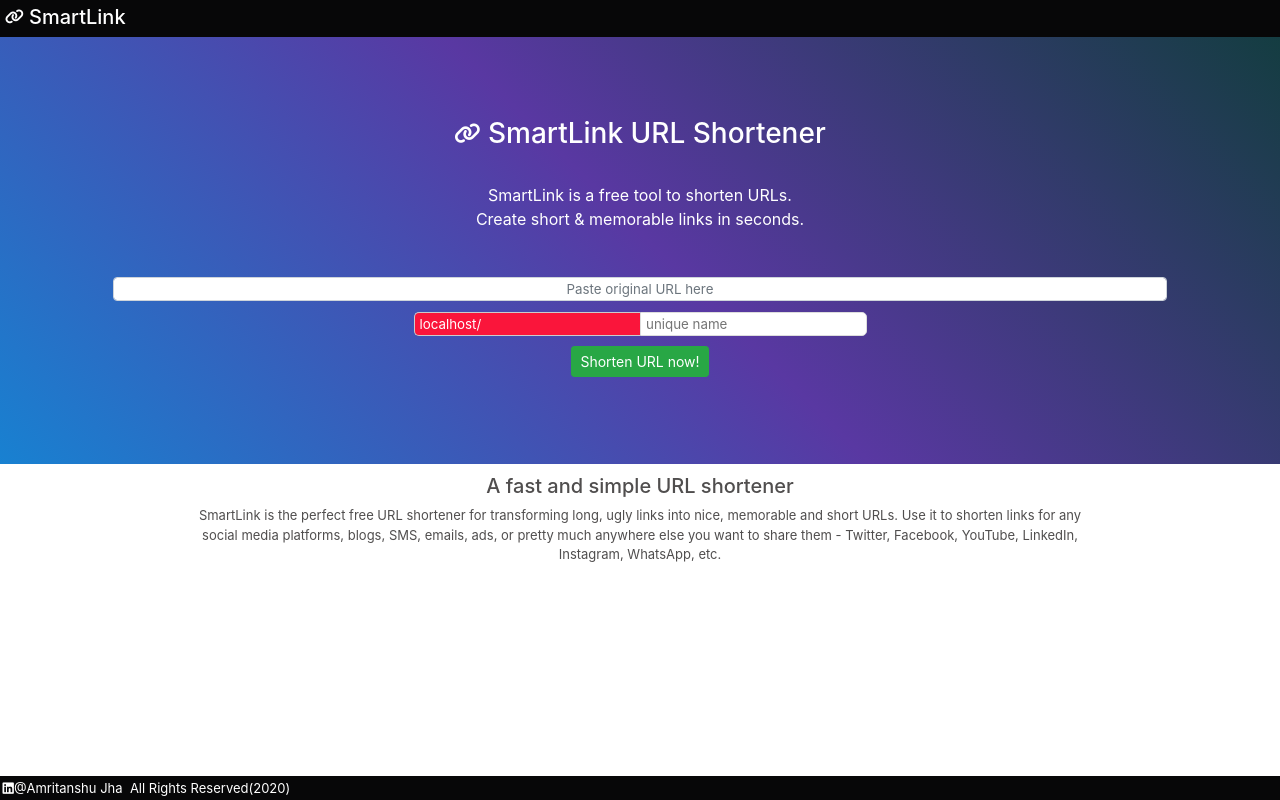
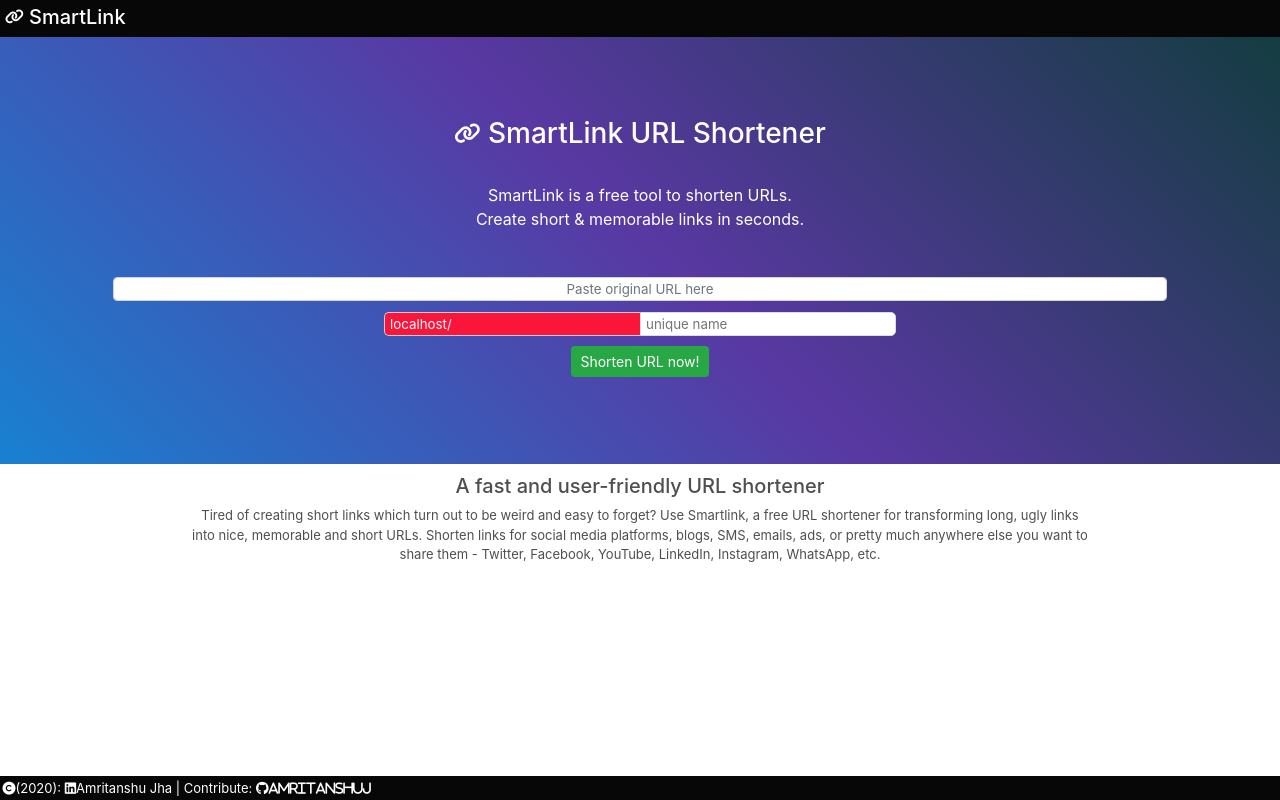
Before and after one commit to amritanshuj/SmartLink-URL-Shortener, a website: page public/index.html in a window 1280 px wide. Drawn offline with nearby package versions, Linux system fonts and the light colour scheme.

Commit message:
Fixing Design Issues

```diff
--- a/public/index.html
+++ b/public/index.html
@@ -26,21 +26,21 @@
             id="paste-url"
             placeholder="Paste original URL here">
 
-            <div><input disabled class="base-url" value=""><input required class="unique-input" id="unique-name"
+            <div id="full-url"><input disabled class="base-url" value=""><input required class="unique-input" id="unique-name"
              type="text" placeholder="unique name"></div>
             <div id='status'><button class="btn btn-success btn-sm">Shorten URL now!</button></div>
             <div id="confirmationShow"></div>
         </form>
         </main>
         <div id="details"><div id="inner">
-            <h5>A fast and simple URL shortener</h5>
-            <p>SmartLink is the perfect free URL shortener for transforming long, ugly links into nice, memorable and short URLs. Use it to shorten links for any social media platforms, blogs, SMS, emails, ads, or pretty much anywhere else you want to share them - Twitter, Facebook, YouTube, LinkedIn, Instagram, WhatsApp, etc.</p>
+            <h5>A fast and user-friendly URL shortener</h5>
+            <p>Tired of creating short links which turn out to be weird and easy to forget? Use Smartlink, a free URL shortener for transforming long, ugly links into nice, memorable and short URLs. Shorten links for social media platforms, blogs, SMS, emails, ads, or pretty much anywhere else you want to share them - Twitter, Facebook, YouTube, LinkedIn, Instagram, WhatsApp, etc.</p>
         </div></div>
     </body>
 
     <footer>
         <div id="foot">
-            <span><a href="https://www.linkedin.com/in/amritanshu-jha/" target="_blank"><i class="fab fa-linkedin"></i>@Amritanshu Jha</a>&nbsp; All Rights Reserved(2020)</span>
+            <span><i class="fas fa-copyright"></i>(2020):&nbsp;<a href="https://www.linkedin.com/in/amritanshu-jha/" target="_blank"><i class="fab fa-linkedin"></i>Amritanshu Jha</a>&nbsp;|&nbsp;Contribute:&nbsp;<i class="fab fa-github"><a href="https://github.com/amritanshuj/SmartLink-URL-Shortener" target="_blank">amritanshuj</a></i></span>
         </div>
     </footer>
 
--- a/public/style.css
+++ b/public/style.css
@@ -53,6 +53,11 @@
     margin-top :2px;
     color: rgb(255, 255, 255);
 }
+
+#full-url{
+    width: 40vw;
+}
+
 .base-url{
     display: inline;
     padding: 5px;
@@ -136,4 +141,7 @@
     #paste-url{
         margin-top: 10px;
     }
+    #toast{
+        bottom: 10px;
+    }
 }
```
